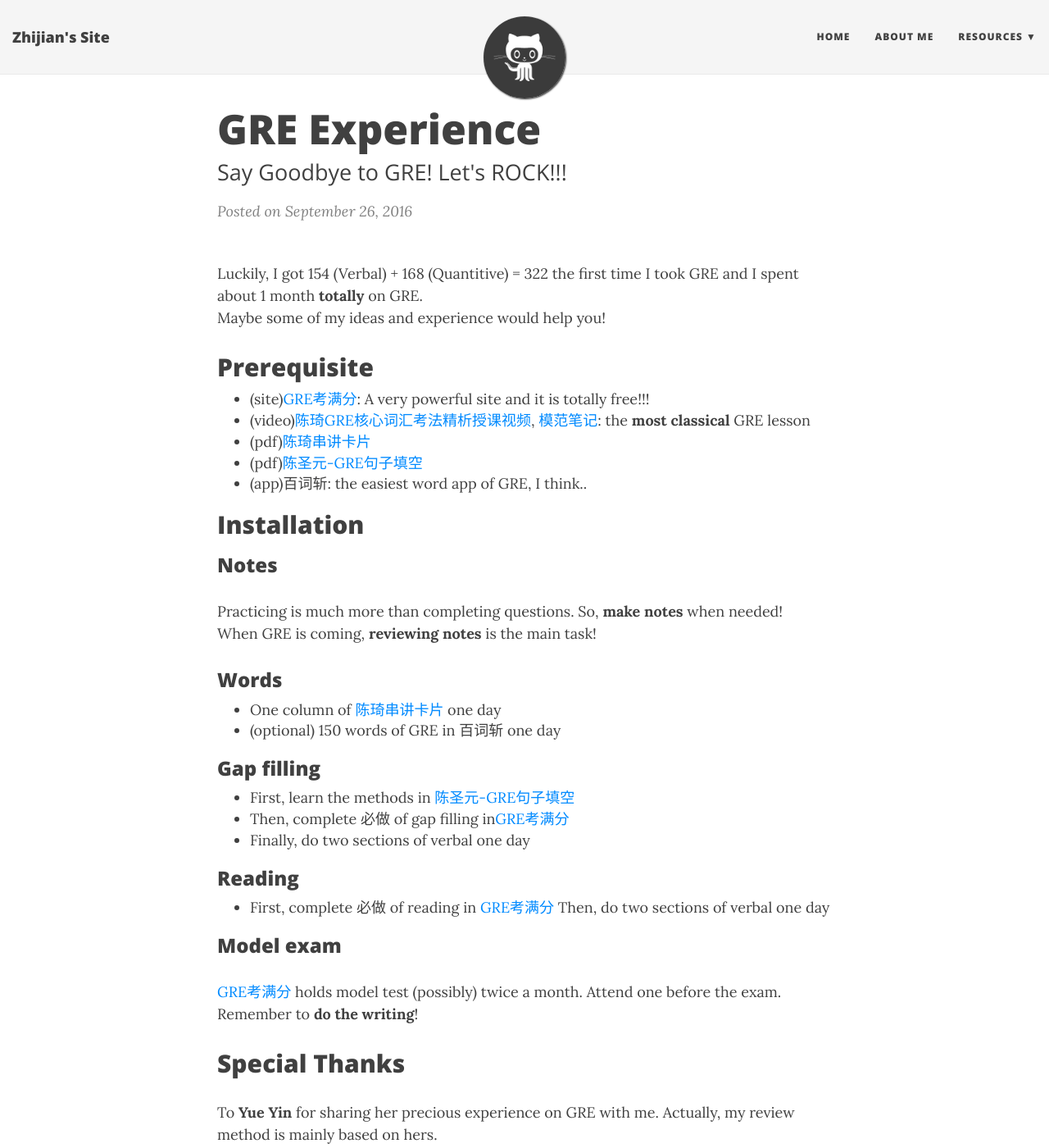
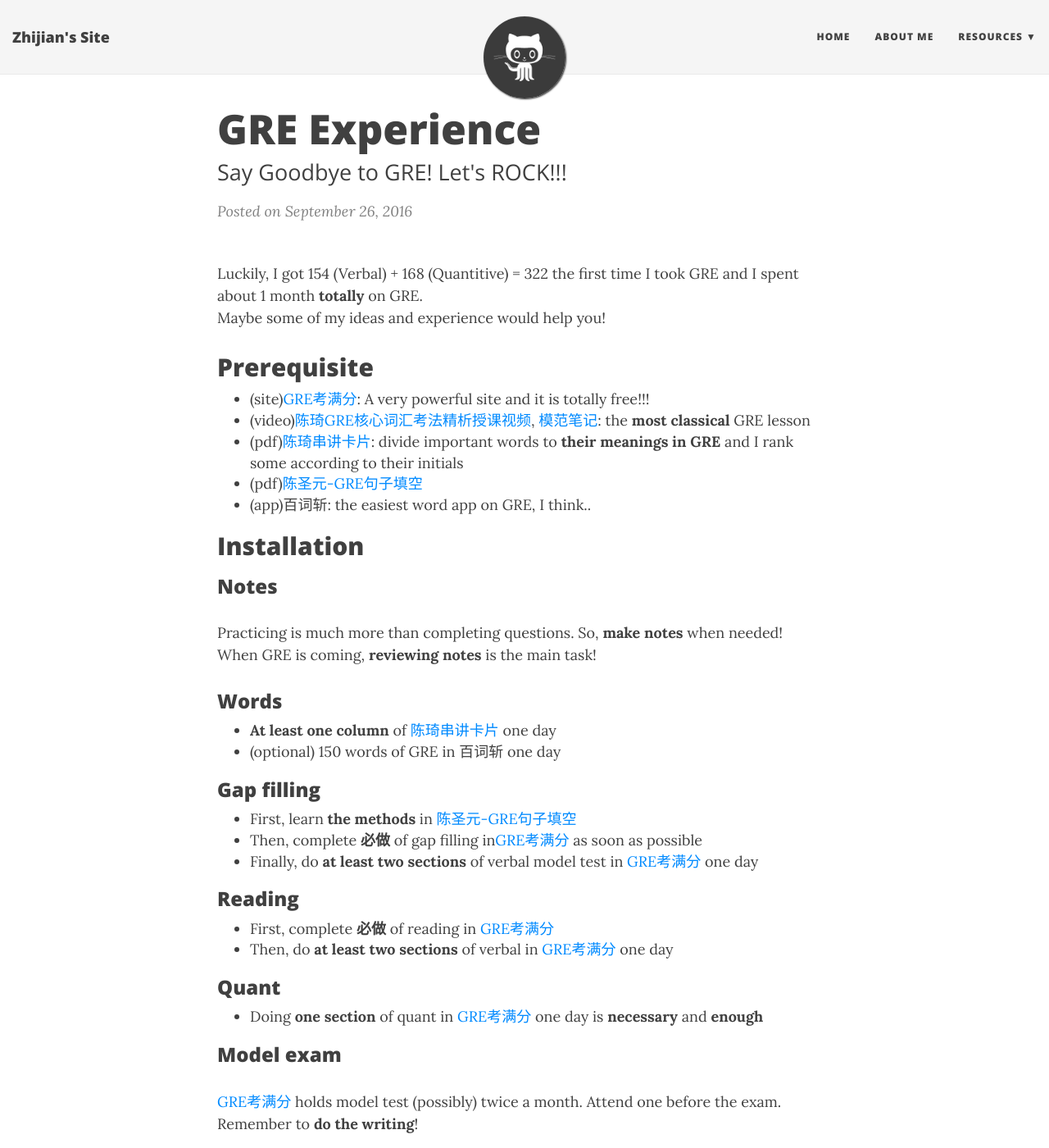
Before and after one commit to softwarelight/ZhijianJiang, a Jekyll site: the page built from _posts/2016-09-26-GRE-Experience.md, in a window 1280 px wide and 1400 px high. Shown: the whole window at 82% size. Built offline with Jekyll 4.4.1, drawn with Linux system fonts in a browser that asks for light colours; nearby versions of some CDN libraries.

Commit message:
Update 2016-09-26-GRE-Experience.md

```diff
--- a/_posts/2016-09-26-GRE-Experience.md
+++ b/_posts/2016-09-26-GRE-Experience.md
@@ -9,9 +9,9 @@
 ## Prerequisite
 * (site)[GRE考满分](https://gre.kmf.com): A very powerful site and it is totally free!!!
 * (video)[陈琦GRE核心词汇考法精析授课视频](http://pan.baidu.com/share/link?shareid=1474389679&uk=187904928), [模范笔记](http://pan.baidu.com/share/link?shareid=2977542224&uk=187904928): the **most classical** GRE lesson
-* (pdf)[陈琦串讲卡片](http://pan.baidu.com/share/link?shareid=3500678741&uk=187904928)
+* (pdf)[陈琦串讲卡片](http://pan.baidu.com/share/link?shareid=3500678741&uk=187904928): divide important words to **their meanings in GRE** and I rank some according to their initials
 * (pdf)[陈圣元-GRE句子填空](http://pan.baidu.com/share/link?shareid=2347508162&uk=187904928)
-* (app)百词斩: the easiest word app of GRE, I think..
+* (app)百词斩: the easiest word app on GRE, I think..
 
 ## Installation
 
@@ -20,17 +20,20 @@
 When GRE is coming, **reviewing notes** is the main task!
 
 ### Words
-* One column of [陈琦串讲卡片](http://pan.baidu.com/share/link?shareid=3500678741&uk=187904928) one day
+* **At least one column** of [陈琦串讲卡片](http://pan.baidu.com/share/link?shareid=3500678741&uk=187904928) one day
 * (optional) 150 words of GRE in 百词斩 one day
 
 ### Gap filling
-* First, learn the methods in [陈圣元-GRE句子填空](http://pan.baidu.com/share/link?shareid=2347508162&uk=187904928)
-* Then, complete 必做 of gap filling in[GRE考满分](https://gre.kmf.com)
-* Finally, do two sections of verbal one day
+* First, learn **the methods** in [陈圣元-GRE句子填空](http://pan.baidu.com/share/link?shareid=2347508162&uk=187904928)
+* Then, complete **必做** of gap filling in[GRE考满分](https://gre.kmf.com) as soon as possible
+* Finally, do **at least two sections** of verbal model test in [GRE考满分](https://gre.kmf.com) one day
 
 ### Reading
-* First, complete 必做 of reading in [GRE考满分](https://gre.kmf.com)
-Then, do two sections of verbal one day
+* First, complete **必做** of reading in [GRE考满分](https://gre.kmf.com)
+* Then, do **at least two sections** of verbal in [GRE考满分](https://gre.kmf.com) one day
+
+### Quant
+* Doing **one section** of quant in [GRE考满分](https://gre.kmf.com) one day is **necessary** and **enough**
 
 ### Model exam
 [GRE考满分](https://gre.kmf.com) holds model test (possibly) twice a month. Attend one before the exam. Remember to **do the writing**!
```
